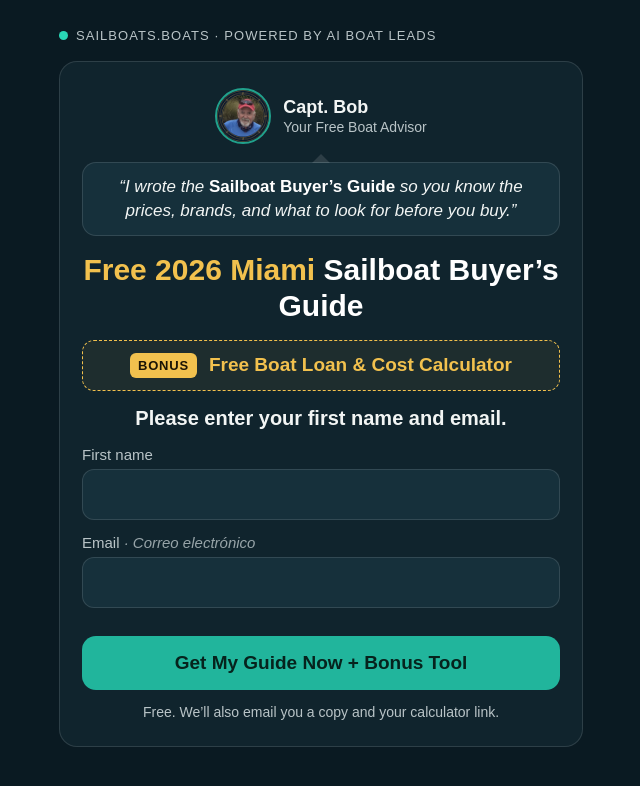
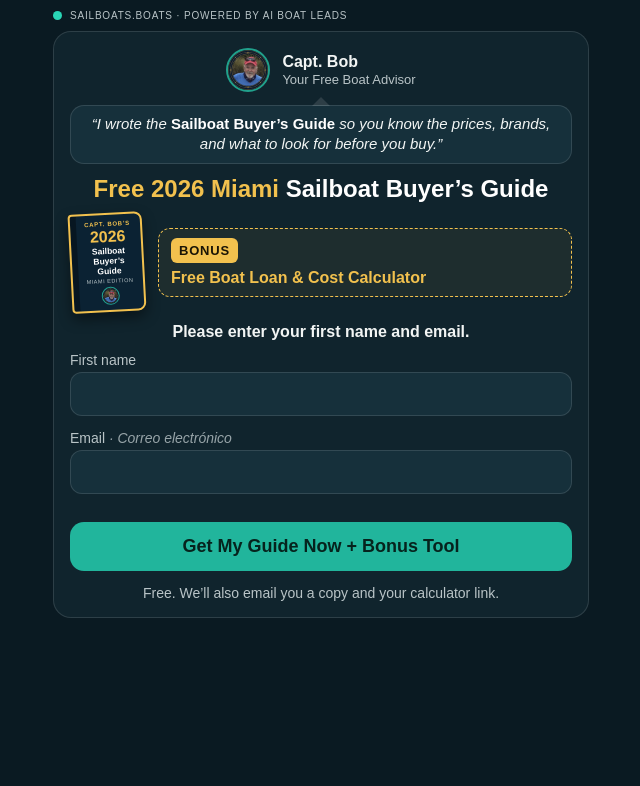
Before and after one commit to BobDucey/Sailboats.boats, a plain HTML site: page miami-fl-report.html in a window 1280 px wide. Shown: the whole page, without its empty margins (319-959 px from the left). Drawn offline with Linux system fonts and the light colour scheme; no server answers.

Commit message:
Miami signup page: guide cover beside bonus, form above the fold
Co-Authored-By: Claude Opus 5.5 <noreply@anthropic.com>
Claude-Session: https://claude.ai/code/session_01DHhWjVJUyyzLFKuHRPDsZH

```diff
--- a/miami-fl-report.html
+++ b/miami-fl-report.html
@@ -47,6 +47,14 @@ button.yes{background:var(--gold);color:#1a1405}
 #reportForm[hidden],.ask[hidden],.mailnote[hidden]{display:none}
 .says{position:relative;margin:2px 0 0;background:var(--card2);border:1px solid var(--line);border-radius:14px;padding:12px 16px;font-size:17px;line-height:1.4;color:var(--text);font-style:italic;text-align:center}
 .says:before{content:"";position:absolute;top:-9px;left:50%;margin-left:-9px;border:9px solid transparent;border-top:0;border-bottom-color:var(--line)}
+.offer{display:flex;align-items:center;gap:14px}
+.cover{flex:none;width:92px;aspect-ratio:3/4;background:#0B2233;border:2px solid var(--gold);border-radius:4px 8px 8px 4px;box-shadow:inset 6px 0 0 rgba(0,0,0,.35),0 6px 14px rgba(0,0,0,.45);padding:8px 6px 6px 11px;display:flex;flex-direction:column;align-items:center;text-align:center;gap:2px;transform:rotate(-3deg)}
+.cover .k{font-size:7px;letter-spacing:.12em;color:var(--gold);font-weight:800}
+.cover .y{font-size:20px;line-height:1;color:var(--gold);font-weight:800}
+.cover .t{font-size:10px;line-height:1.15;color:#fff;font-weight:800}
+.cover .m{font-size:6.5px;letter-spacing:.1em;color:var(--dim);text-transform:uppercase}
+.cover img{width:22px;height:22px;border-radius:50%;border:1px solid rgba(41,214,182,.7);object-fit:cover;margin-top:auto}
+.offer .bonus{flex:1;flex-direction:column;align-items:flex-start;gap:6px;text-align:left}
 .capt{display:flex;align-items:center;justify-content:center;gap:12px}
 .capt img{width:56px;height:56px;border-radius:50%;object-fit:cover;border:2px solid rgba(41,214,182,.7)}
 .capt .who{display:flex;flex-direction:column;line-height:1.25;text-align:left}
@@ -57,6 +65,21 @@ button.yes{background:var(--gold);color:#1a1405}
 .bonus b{color:var(--gold);font-size:19px}
 .calc{display:block;text-decoration:none;font-size:20px;font-weight:800;padding:18px 16px;border-radius:14px;background:var(--teal);color:#06231d}
 .hpf{position:absolute;left:-9999px;width:1px;height:1px;overflow:hidden}
+
+.wrap{padding:10px 12px 30px;gap:10px}
+.brand{font-size:10px}
+.card{padding:16px 16px;gap:11px}
+.capt img{width:44px;height:44px}
+.capt .who b{font-size:16px}.capt .who span{font-size:13px}
+.says{font-size:15px;padding:8px 12px;line-height:1.35}
+h1{font-size:24px;line-height:1.15}
+.cover{width:74px;padding:6px 5px 5px 9px}
+.cover .y{font-size:16px}.cover .t{font-size:8.5px}.cover .k{font-size:6px}.cover .m{font-size:5.5px}.cover img{width:18px;height:18px}
+.bonus{padding:9px 12px}.bonus b{font-size:16px}
+.mailnote{font-size:16px}
+label{font-size:14px;margin-bottom:4px}
+input{padding:11px 12px;font-size:17px}
+button{padding:14px;font-size:18px}
 </style>
 </head>
 <body>
@@ -71,7 +94,7 @@ button.yes{background:var(--gold);color:#1a1405}
 <p class="q">Download Now?</p>
 <div class="yn"><button type="button" class="yes" id="yesStart">Yes</button><button type="button" class="alt" id="noStart">No</button></div>
 </div>
-<div class="bonus"><span class="tag">BONUS</span><b>Free Boat Loan &amp; Cost Calculator</b></div>
+<div class="offer"><div class="cover" aria-hidden="true"><div class="k">CAPT. BOB’S</div><div class="y">2026</div><div class="t">Sailboat Buyer’s Guide</div><div class="m">Miami Edition</div><img src="/capt-bob-avatar.png" alt=""></div><div class="bonus"><span class="tag">BONUS</span><b>Free Boat Loan &amp; Cost Calculator</b></div></div>
 <p class="mailnote" id="mailNote">Please enter your first name and email.</p>
 <form id="reportForm" novalidate>
 <div style="display:flex;flex-direction:column;gap:14px">
```
